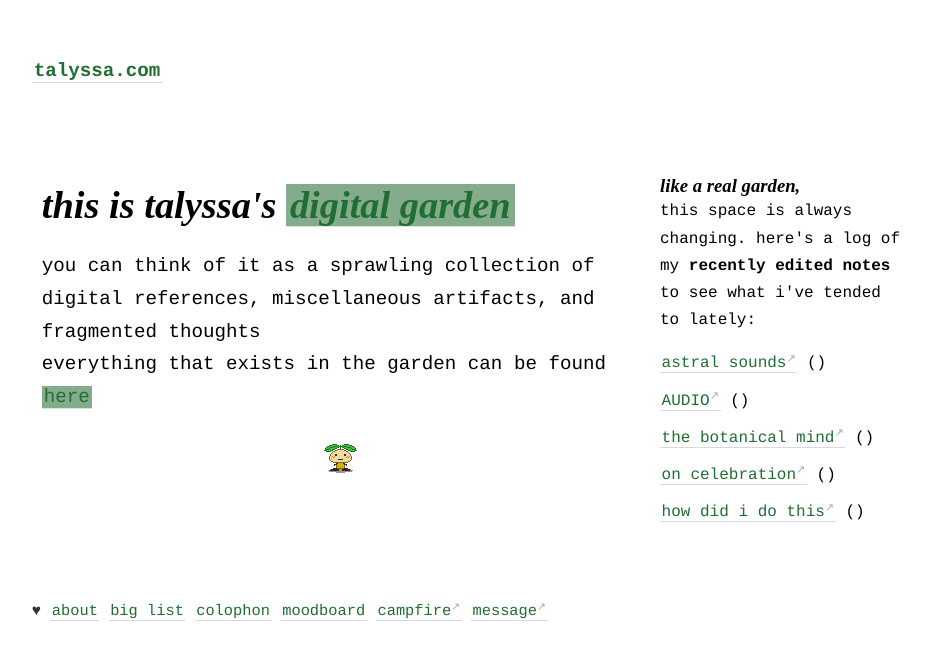
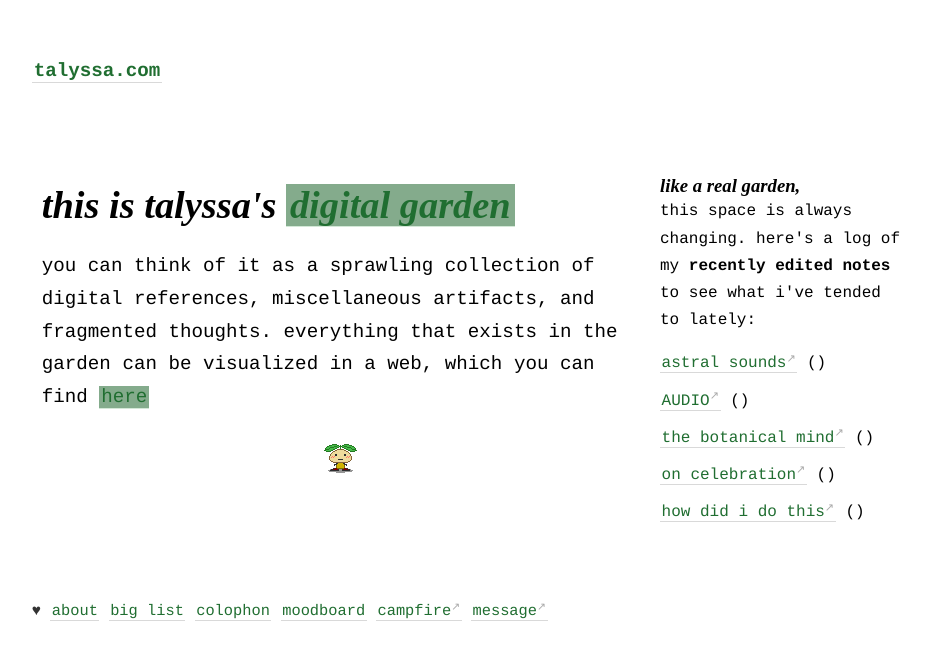
Before and after one commit to geminiworms/talyssagarden.github.io, a Jekyll site: the page built from _pages/index.md, in a window 1280 px wide. Shown: the top 660 px of the page, without its empty margins (45-975 px from the left). Built offline with Jekyll 4.4.1, drawn with Linux system fonts in a browser that asks for light colours.

Commit message:
Update index.md

```diff
--- a/_pages/index.md
+++ b/_pages/index.md
@@ -41,7 +41,7 @@
   <div class="container">
     <div class="left-column">
       <h1>this is talyssa's <a class="internal-link" href="/what-is-digital-gardening">digital garden</a></h1>
-      <p>you can think of it as a sprawling collection of digital references, miscellaneous artifacts, and fragmented thoughts<br>everything that exists in the garden can be found <a class="internal-link" href="/web">here</a></p> <img src="/assets/mini-graphics/sprout.gif" style="padding: 0px 0px 0px 0px;">
+      <p>you can think of it as a sprawling collection of digital references, miscellaneous artifacts, and fragmented thoughts. everything that exists in the garden can be visualized in a web, which you can find <a class="internal-link" href="/web">here</a></p> <img src="/assets/mini-graphics/sprout.gif" style="padding: 0px 0px 0px 0px;">
     </div>
     <div class="right-column">
       <p><h3>like a real garden,</h3>this space is always changing. here's a log of my <b>recently edited notes</b> to see what i've tended to lately:</p>
```
